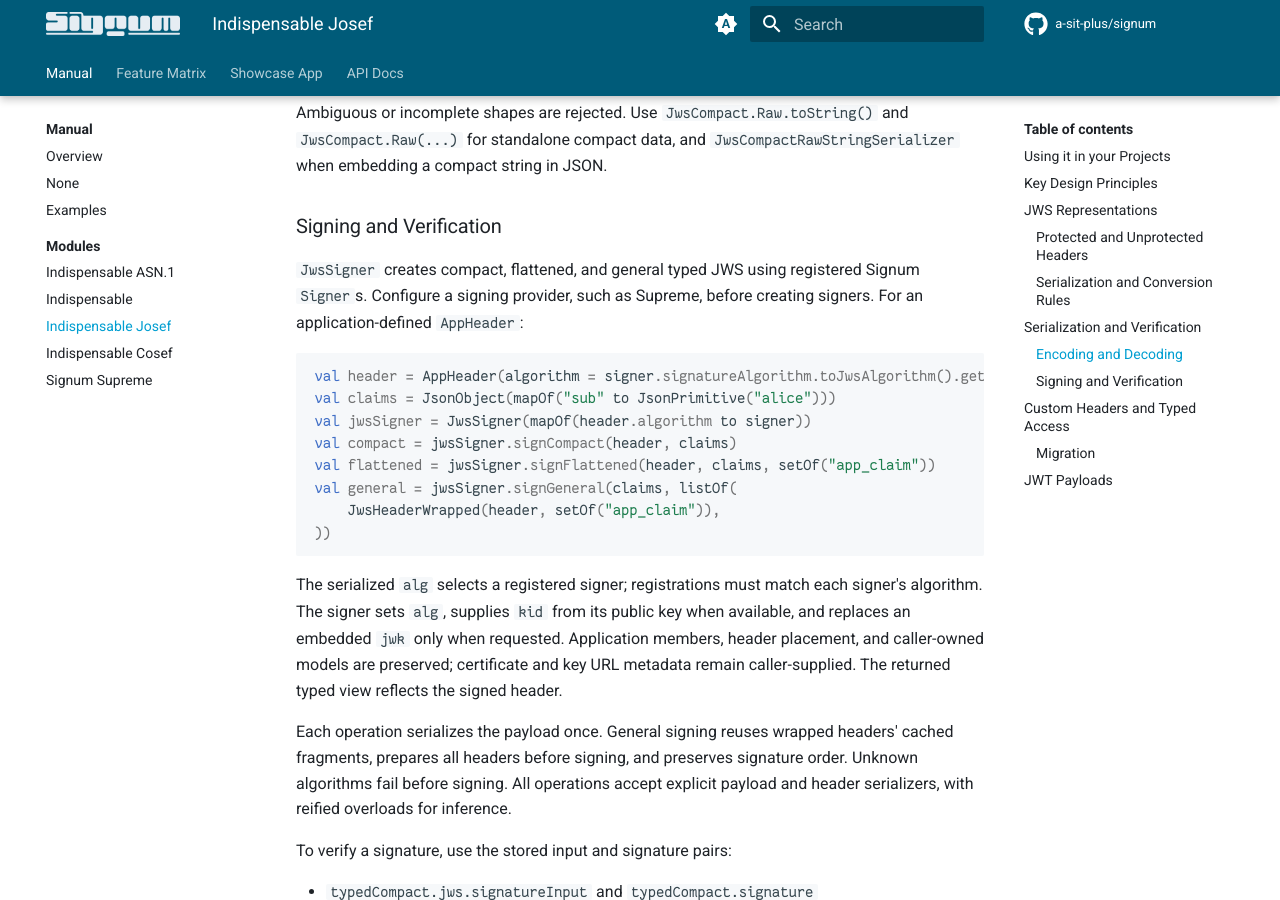
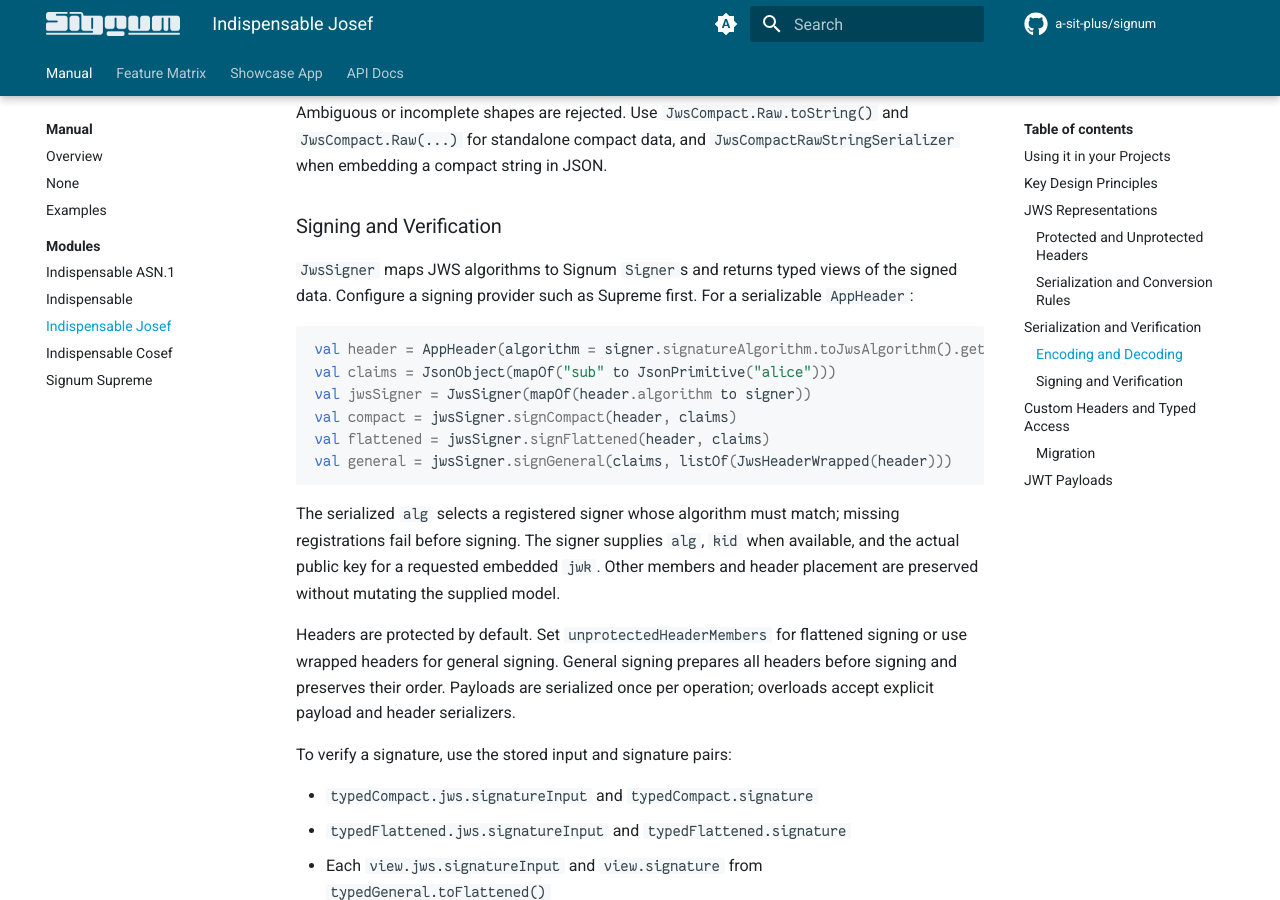
Before and after one commit to a-sit-plus/signum, an MkDocs documentation site: the page built from docs/docs/indispensable-josef.md, in a window 1280 px wide and 900 px high, scrolled down 3446 px. Built offline with MkDocs 1.6.1 and Material for MkDocs 9.7.7, drawn with Linux system fonts in a browser that asks for light colours; comment, search, counter and statistics services are not loaded; some of the changed text lies outside the part shown.

Commit message:
Condense documentation changes

````diff
--- a/docs/docs/indispensable-josef.md
+++ b/docs/docs/indispensable-josef.md
@@ -104,28 +104,25 @@ data, and `JwsCompactRawStringSerializer` when embedding a compact string in JSO
 
 ### Signing and Verification
 
-`JwsSigner` creates compact, flattened, and general typed JWS using registered Signum `Signer`s. Configure a signing
-provider, such as Supreme, before creating signers. For an application-defined `AppHeader`:
+`JwsSigner` maps JWS algorithms to Signum `Signer`s and returns typed views of the signed data.
+Configure a signing provider such as Supreme first. For a serializable `AppHeader`:
 
 ```kotlin
 val header = AppHeader(algorithm = signer.signatureAlgorithm.toJwsAlgorithm().getOrThrow())
 val claims = JsonObject(mapOf("sub" to JsonPrimitive("alice")))
 val jwsSigner = JwsSigner(mapOf(header.algorithm to signer))
 val compact = jwsSigner.signCompact(header, claims)
-val flattened = jwsSigner.signFlattened(header, claims, setOf("app_claim"))
-val general = jwsSigner.signGeneral(claims, listOf(
-    JwsHeaderWrapped(header, setOf("app_claim")),
-))
+val flattened = jwsSigner.signFlattened(header, claims)
+val general = jwsSigner.signGeneral(claims, listOf(JwsHeaderWrapped(header)))
 ```
 
-The serialized `alg` selects a registered signer; registrations must match each signer's algorithm. The signer
-sets `alg`, supplies `kid` from its public key when available, and replaces an embedded `jwk` only when requested.
-Application members, header placement, and caller-owned models are preserved; certificate and key URL metadata
-remain caller-supplied. The returned typed view reflects the signed header.
+The serialized `alg` selects a registered signer whose algorithm must match; missing registrations fail before
+signing. The signer supplies `alg`, `kid` when available, and the actual public key for a requested embedded `jwk`.
+Other members and header placement are preserved without mutating the supplied model.
 
-Each operation serializes the payload once. General signing reuses wrapped headers' cached fragments, prepares all
-headers before signing, and preserves signature order. Unknown algorithms fail before signing. All operations accept
-explicit payload and header serializers, with reified overloads for inference.
+Headers are protected by default. Set `unprotectedHeaderMembers` for flattened signing or use wrapped headers for
+general signing. General signing prepares all headers before signing and preserves their order. Payloads are serialized
+once per operation; overloads accept explicit payload and header serializers.
 
 To verify a signature, use the stored input and signature pairs:
 
@@ -170,8 +167,8 @@ and header serializers; decoded views use `joseCompliantSerializer`.
 | `jws.typed<J, P>()` | `jws.typed<P, H>()` on the concrete wire form |
 | `JwsCompact.parse<P>()` → pair | `JwsCompact.Raw.parse<P, H>()` → triple of wire object, payload, wrapped header |
 | Two-argument `JwsTypedSerializerTemplate` | Add the header serializer as the third argument |
-| Typed signing factories and callback-based wire signing factories | Use `JwsSigner` with typed headers and payloads |
-| Component constructors and `copy()` on typed views | Use `JwsSigner` or parsing factories and `.typed<P, H>()` |
+| Typed and callback signing factories | `JwsSigner.signCompact`, `signFlattened`, or `signGeneral` |
+| Typed constructors and `copy()` | `JwsSigner` or `.typed<P, H>()` |
 | `JwsFlattened(header, payload, unprotectedMembers, signer)` | `JwsSigner(signersByAlgorithm).signFlattened(header, payload, unprotectedMembers)` |
 | `toJwsCompactTyped()` / `toJwsFlattenedTyped()` | `toCompact()` / `toFlattened()` on typed views |
 | `toJwsCompact()` / `toJwsFlattened()` / `toJwsGeneral()` | `toCompact()` / `toFlattened()` / `toGeneral()` on raw representations |
````
Also changed, not shown: other parts of docs/docs/indispensable-josef.md (+1 -1 lines), CHANGELOG.md, 1 other file.
